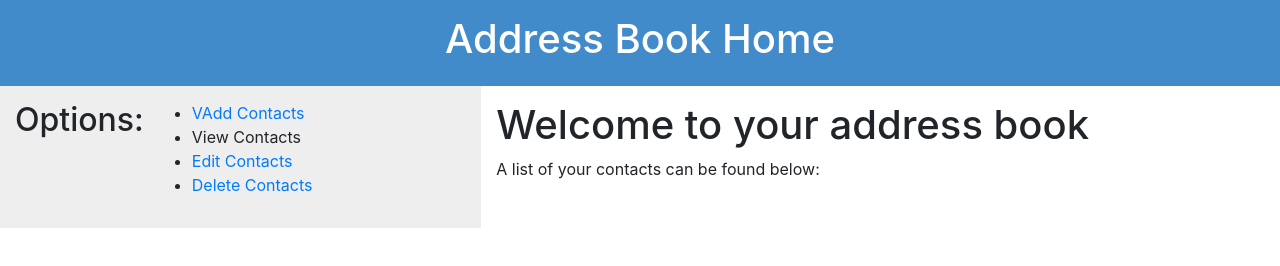
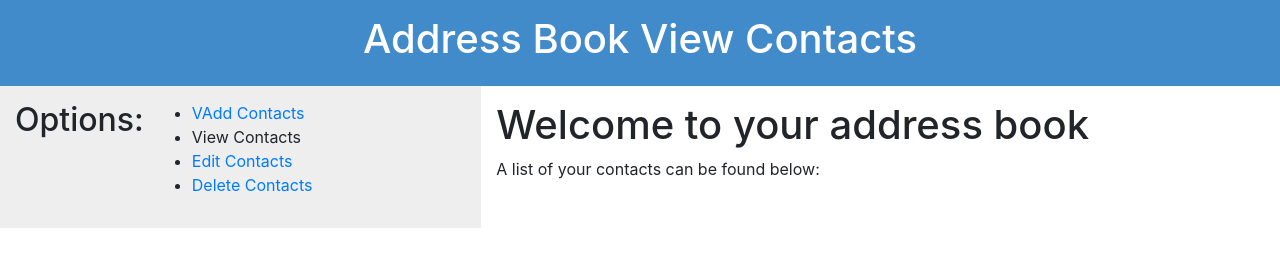
Before and after one commit to evrubin/DockerAddressBook, a plain HTML site: page views/viewContacts.html in a window 1280 px wide. Drawn offline with nearby package versions, Linux system fonts and the light colour scheme.

Commit message:
fixed page naming scheme

```diff
--- a/views/viewContacts.html
+++ b/views/viewContacts.html
@@ -2,7 +2,7 @@
 <!DOCTYPE html>
 <html lang="en">
 <head>
-    <title>Address Book Home</title>
+    <title>View</title>
     <meta charset="utf-8" />
     <style>
 		.flex-container {
@@ -56,7 +56,7 @@
     <div class="flex-container">
 
         <header>
-            <h1>Address Book Home</h1>
+            <h1>Address Book View Contacts</h1>
         </header>
 
         <nav class="nav">
```
Also changed, not shown: views/addContacts.html (+1 -1 lines), views/index.html (+1 -1 lines).
